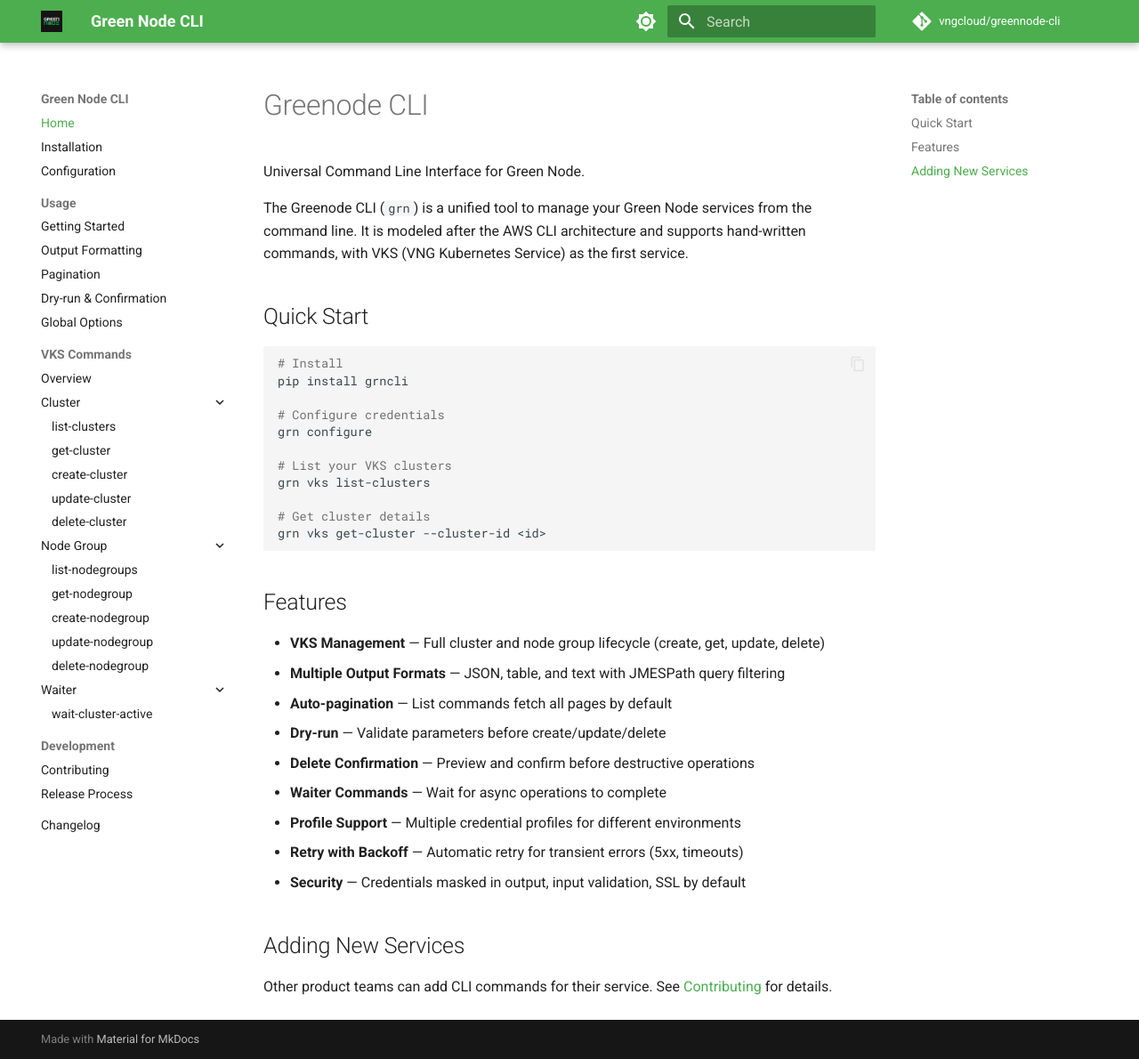
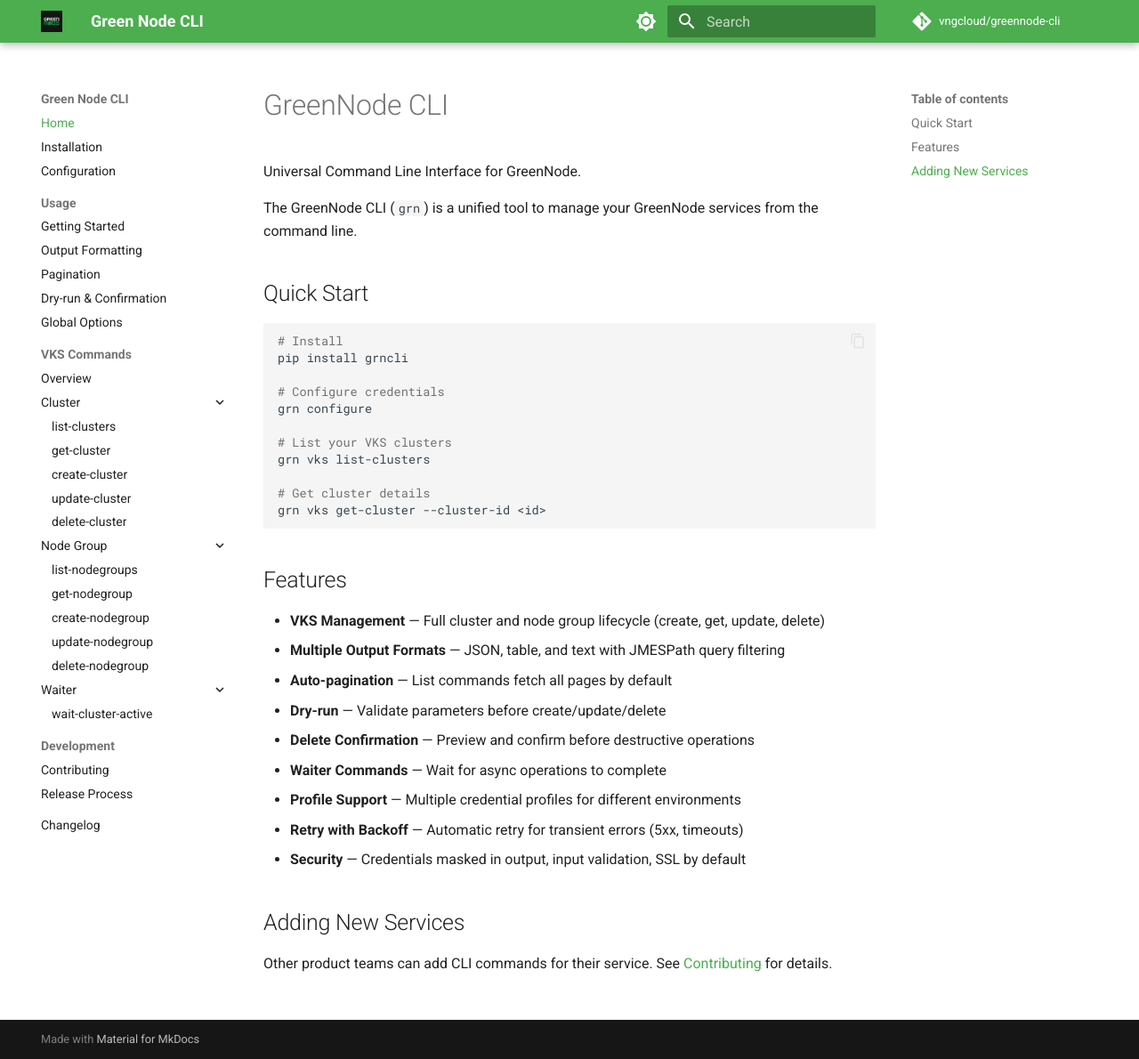
Before and after one commit to vngcloud/greennode-cli, an MkDocs documentation site: the page built from docs/index.md, in a window 1280 px wide and 1190 px high. Shown: the whole window at 89% size. Built offline with MkDocs 1.6.1 and Material for MkDocs 9.7.7, drawn with Linux system fonts in a browser that asks for light colours; comment, search, counter and statistics services are not loaded.

Commit message:
docs: update branding to GreenNode, update changelog

```diff
--- a/docs/index.md
+++ b/docs/index.md
@@ -1,8 +1,8 @@
-# Greenode CLI
+# GreenNode CLI
 
-Universal Command Line Interface for Green Node.
+Universal Command Line Interface for GreenNode.
 
-The Greenode CLI (`grn`) is a unified tool to manage your Green Node services from the command line. It is modeled after the AWS CLI architecture and supports hand-written commands, with VKS (VNG Kubernetes Service) as the first service.
+The GreenNode CLI (`grn`) is a unified tool to manage your GreenNode services from the command line.
 
 ## Quick Start
 
```
Also changed, not shown: CHANGELOG.md (+2 -2 lines), docs/installation.md (+3 -3 lines), 1 other file.
